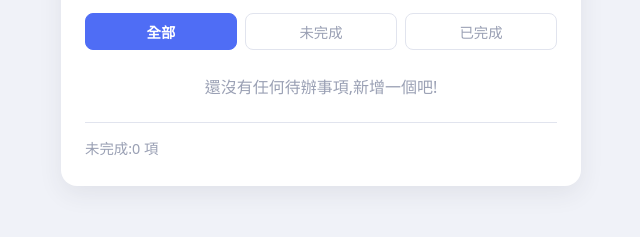
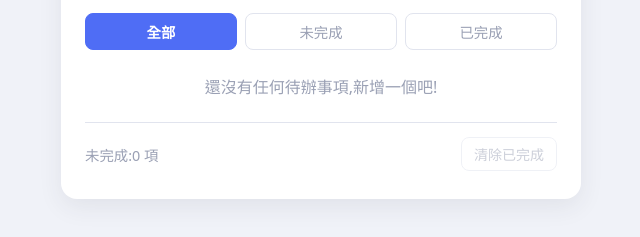
Before and after one commit to ChingChinChen/bootcamp, a plain HTML site: page index.html in a window 1280 px wide. Shown: the part 173-410 px from the top of the page, without its empty margins (319-959 px from the left). Drawn offline with Linux system fonts and the light colour scheme.

Commit message:
feat: 新增「清除已完成」按鈕 (#4)
Co-authored-by: Copilot <223556219+Copilot@users.noreply.github.com>

```diff
--- a/app.js
+++ b/app.js
@@ -18,6 +18,7 @@
   var listEl = document.getElementById('todo-list');
   var emptyHint = document.getElementById('empty-hint');
   var remainingEl = document.getElementById('remaining-count');
+  var clearBtn = document.getElementById('clear-completed');
   var themeBtn = document.getElementById('theme-toggle');
   var filterBtns = document.querySelectorAll('.btn-filter');
 
@@ -155,6 +156,9 @@
     // 未完成數量以整體資料計算,不受篩選影響
     var remaining = todos.filter(function (t) { return !t.done; }).length;
     remainingEl.textContent = '未完成:' + remaining + ' 項';
+
+    // 沒有已完成項目時停用「清除已完成」按鈕
+    clearBtn.disabled = !todos.some(function (t) { return t.done; });
   }
 
   // 切換篩選條件
@@ -194,6 +198,22 @@
     render();
   }
 
+  // 清除所有已完成的待辦(不可復原,需先確認)
+  function clearCompleted() {
+    const completedCount = todos.filter(function (t) { return t.done; }).length;
+    if (completedCount === 0) return;
+
+    if (!confirm('確定要刪除所有已完成的事項(共 ' + completedCount + ' 項)嗎?此動作無法復原。')) {
+      return;
+    }
+
+    todos = todos.filter(function (t) { return !t.done; });
+    saveTodos();
+    render();
+  }
+
+  clearBtn.addEventListener('click', clearCompleted);
+
   // 表單送出(按鈕或 Enter)
   form.addEventListener('submit', function (e) {
     e.preventDefault();
--- a/index.html
+++ b/index.html
@@ -36,6 +36,7 @@
     <!-- 底部統計 -->
     <footer class="footer">
       <span id="remaining-count">未完成:0 項</span>
+      <button id="clear-completed" class="btn-clear" type="button" aria-label="清除所有已完成的待辦事項" disabled>清除已完成</button>
     </footer>
   </main>
 
--- a/styles.css
+++ b/styles.css
@@ -224,11 +224,39 @@ body {
 
 /* 底部統計 */
 .footer {
+  display: flex;
+  align-items: center;
+  justify-content: space-between;
+  gap: 12px;
   margin-top: 16px;
   padding-top: 14px;
   border-top: 1px solid var(--color-border);
   font-size: 0.9rem;
   color: var(--color-text-muted);
+}
+
+.btn-clear {
+  flex-shrink: 0;
+  padding: 6px 12px;
+  font-size: 0.875rem;
+  color: var(--color-danger);
+  background: transparent;
+  border: 1px solid var(--color-border);
+  border-radius: 8px;
+  cursor: pointer;
+  transition: background 0.2s, border-color 0.2s;
+}
+
+.btn-clear:hover:not(:disabled) {
+  background: var(--color-danger-bg);
+  border-color: var(--color-danger);
+}
+
+/* 沒有已完成項目時的停用狀態 */
+.btn-clear:disabled {
+  color: var(--color-text-muted);
+  cursor: not-allowed;
+  opacity: 0.5;
 }
 
 /* 手機版 */
```
